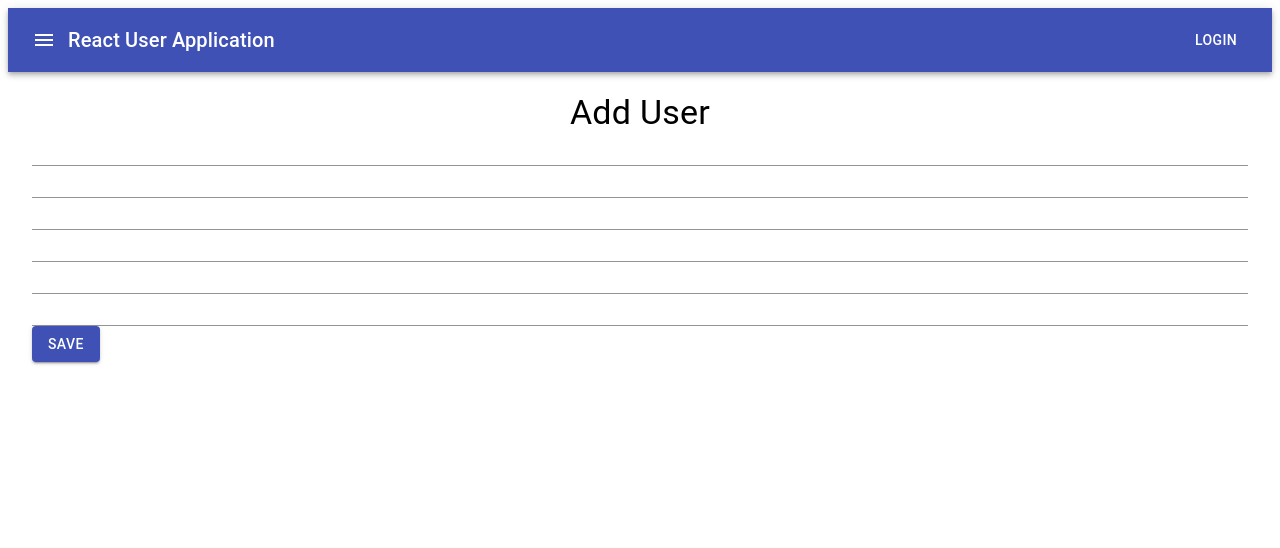
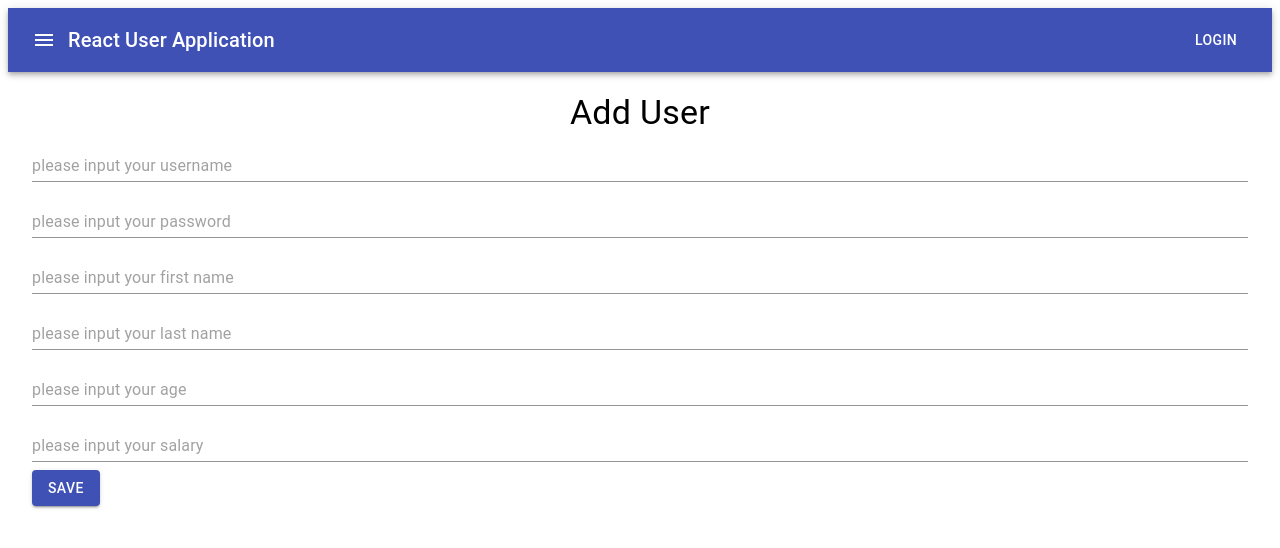
Before and after one commit to ji-yeon224/project-front, a React (Create React App) app: page / in a window 1280 px wide. Both pictures are taken after a click on the button "ADD USER". Shown: the top 548 px of the page. Built offline with nearby package versions, Linux system fonts and the light colour scheme; no server answers.

Commit message:
userlist

```diff
--- a/src/component/user/AddUserComponent.jsx
+++ b/src/component/user/AddUserComponent.jsx
@@ -41,6 +41,7 @@ class AddUserComponent extends Component {
             })
             console.log(this.state.message);
             this.props.history.push('/users');
+            window.location.reload();
 
         })
         .catch( err => {
@@ -54,23 +55,23 @@ class AddUserComponent extends Component {
                 <Typography variant="h4" style={style}>Add User</Typography>
                 <form style={formContainer}>
 
-                    <TextField type = "text" placefolder = "please input your username" name="username"
-                    fullWidth margin="nomal" value={this.state.username} onChange={this.onChange} />
+                    <TextField type = "text" placeholder = "please input your username" name="username"
+                    fullWidth margin="normal" value={this.state.username} onChange={this.onChange} />
 
-                    <TextField type = "password" placefolder = "please input your password" name="password"
-                    fullWidth margin="nomal" value={this.state.password} onChange={this.onChange} />
+                    <TextField type = "password" placeholder = "please input your password" name="password"
+                    fullWidth margin="normal" value={this.state.password} onChange={this.onChange} />
 
-                    <TextField placefolder = "please input your first name" name="firstName"
-                    fullWidth margin="nomal" value={this.state.firstName} onChange={this.onChange} />
+                    <TextField placeholder = "please input your first name" name="firstName"
+                    fullWidth margin="normal" value={this.state.firstName} onChange={this.onChange} />
 
-                    <TextField placefolder = "please input your last name" name="lastName"
-                    fullWidth margin="nomal" value={this.state.lastName} onChange={this.onChange} />
+                    <TextField placeholder = "please input your last name" name="lastName"
+                    fullWidth margin="normal" value={this.state.lastName} onChange={this.onChange} />
 
-                    <TextField type="number" placefolder = "please input your age" name="age"
-                    fullWidth margin="nomal" value={this.state.age} onChange={this.onChange} />
+                    <TextField type="number" placeholder = "please input your age" name="age"
+                    fullWidth margin="normal" value={this.state.age} onChange={this.onChange} />
 
-                    <TextField type="number" placefolder = "please input your salary" name="salary"
-                    fullWidth margin="nomal" value={this.state.salary} onChange={this.onChange} />
+                    <TextField type="number" placeholder = "please input your salary" name="salary"
+                    fullWidth margin="normal" value={this.state.salary} onChange={this.onChange} />
 
                     <Button variant="contained" color="primary" onClick={this.saveUser}>Save</Button>
 
--- a/src/component/user/EditUserComponent.jsx
+++ b/src/component/user/EditUserComponent.jsx
@@ -8,6 +8,7 @@ class EditUserComponent extends Component{
 
         this.state = {
             id: '',
+            username:'',
             firstName: '',
             lastName: '',
             age: '',
@@ -21,12 +22,12 @@ class EditUserComponent extends Component{
     }
 
     loadUser = () => {
-        ApiService.fetchUserById(window.localStorage.getItem("userId"))
+        ApiService.fetchUserByID(window.localStorage.getItem("userId"))
         .then( res => {
             let user = res.data;
             this.setState({
                 id: user.id,
-                userName: user.userName,
+                userName: user.username,
                 firstName: user.firstName,
                 lastName: user.lastName,
                 age: user.age,
@@ -45,7 +46,7 @@ class EditUserComponent extends Component{
     }
 
     saveUser = (e) => {
-        e.preventDefault();
+        //e.preventDefault();
 
         let user = {
             id: this.state.id,
@@ -62,7 +63,7 @@ class EditUserComponent extends Component{
                 message: user.lastName + '님 정보가 수정되었습니다.'
             })
             this.props.history.push('/users');
-
+            window.location.reload();
         })
         .catch(err => {
             console.log('saveUser() 에러', err);
@@ -76,19 +77,19 @@ class EditUserComponent extends Component{
                 <form>
 
                     <TextField type = "text" name="username" readOnly={true}
-                    fullWidth margin="nomal" value={this.state.username} />
+                    fullWidth margin="normal" value={this.state.username} />
 
-                    <TextField placefolder = "Edit your first name" name="firstName"
-                    fullWidth margin="nomal" value={this.state.firstName} onChange={this.onChange} />
+                    <TextField placeholder = "Edit your first name" name="firstName"
+                    fullWidth margin="normal" value={this.state.firstName} onChange={this.onChange} />
 
-                    <TextField placefolder = "Edit your last name" name="lastName"
-                    fullWidth margin="nomal" value={this.state.lastName} onChange={this.onChange} />
+                    <TextField placeholder = "Edit your last name" name="lastName"
+                    fullWidth margin="normal" value={this.state.lastName} onChange={this.onChange} />
 
-                    <TextField type="number" placefolder = "Edit your age" name="age"
-                    fullWidth margin="nomal" value={this.state.age} onChange={this.onChange} />
+                    <TextField type="number" placeholder = "Edit your age" name="age"
+                    fullWidth margin="normal" value={this.state.age} onChange={this.onChange} />
 
-                    <TextField type="number" placefolder = "Edit your salary" name="salary"
-                    fullWidth margin="nomal" value={this.state.salary} onChange={this.onChange} />
+                    <TextField type="number" placeholder = "Edit your salary" name="salary"
+                    fullWidth margin="normal" value={this.state.salary} onChange={this.onChange} />
 
                     <Button variant="contained" color="primary" onClick={this.saveUser}>Save</Button>
 
--- a/src/component/user/UserListComponent.jsx
+++ b/src/component/user/UserListComponent.jsx
@@ -81,9 +81,10 @@ class UserListComponent extends Component {
                     <TableBody>
                         {this.state.users.map(user =>
                             <TableRow key={user.id}>
-                                <TableCell component="th" scope="user">{user.firstName}</TableCell>
+                                <TableCell component="th" scope="user">{user.id}</TableCell>
+                                <TableCell align="right">{user.firstName}</TableCell>
                                 <TableCell align="right">{user.lastName}</TableCell>
-                                <TableCell align="right">{user.userName}</TableCell>
+                                <TableCell align="right">{user.username}</TableCell>
                                 <TableCell align="right">{user.age}</TableCell>
                                 <TableCell align="right">{user.salary}</TableCell>
                                 <TableCell align="right" onClick={() => this.editUser(user.id)}>
```
